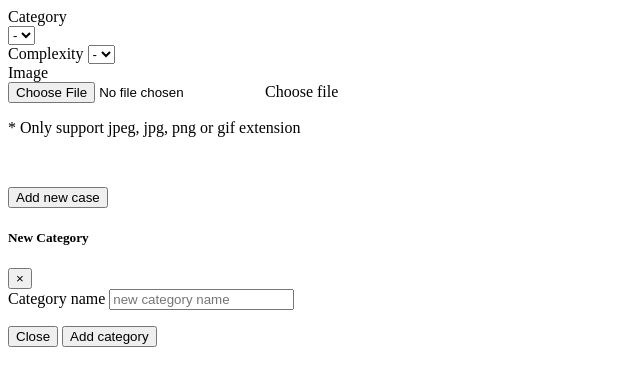
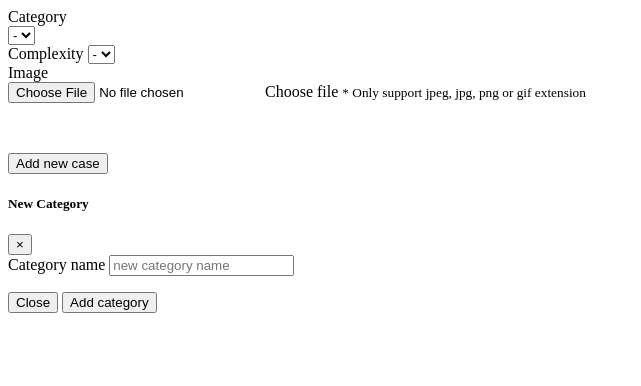
Before and after one commit to alteregodeveloper/observationtest, a PHP site: page /localview/addcase_form.php in a window 1280 px wide. Shown: the top 386 px of the page, without its empty margins (0-641 px from the left). Run offline with PHP 8.4, Linux system fonts and the light colour scheme; data that the repository does not hold is empty.

Commit message:
Message about file extensions is changed

```diff
--- a/localview/addcase_form.php
+++ b/localview/addcase_form.php
@@ -36,7 +36,7 @@
             <div class="custom-file">
                 <input type="file" name="customFile" class="custom-file-input" id="customFile" required>
                 <label class="custom-file-label" for="customFile">Choose file</label>
-                <p class="text-info">* Only support  jpeg, jpg, png or gif extension</p>
+                <small class="form-text text-muted">* Only support  jpeg, jpg, png or gif extension</small>
             </div>
         </div>
     </div>
```
